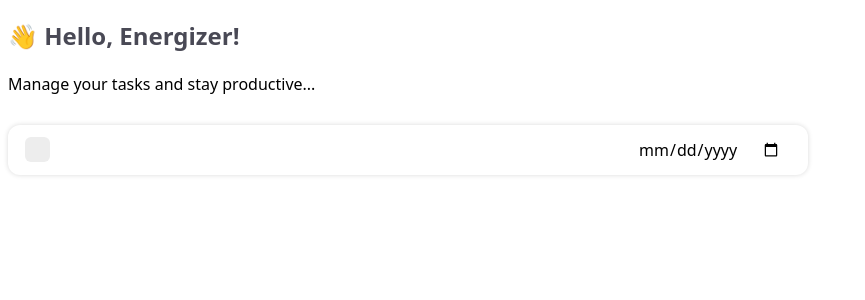
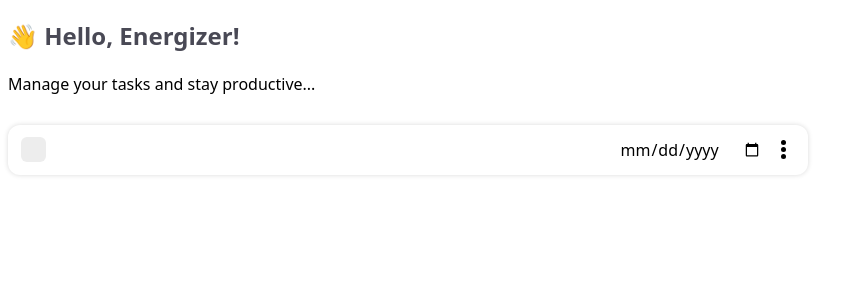
Before and after one commit to AgnieszkaPisarek/ToDoApp, a Vue app in the folder Frontend/: page / in a window 1280 px wide. Shown: the top 300 px of the page, without its empty margins (0-865 px from the left). Built offline with nearby package versions, Linux system fonts and the light colour scheme; the HTML template or start-up script is replaced by a standard one.

Commit message:
options Button with a badly located pop-up window

```diff
--- a/Frontend/src/components/OptionsMenu.vue
+++ b/Frontend/src/components/OptionsMenu.vue
@@ -1,11 +1,49 @@
 <script setup lang="ts">
-
+function fun() {
+  const optionsMenu = document.getElementById('options-menu')
+  if (optionsMenu) {
+    optionsMenu.classList.add('style')
+  }
+}
 </script>
 
 <template>
+  <div class="container">
+    <div class="menu-sign" @click="fun()">
+      <div class="dot"></div>
+      <div class="dot"></div>
+      <div class="dot"></div>
+    </div>
+  </div>
 
+  <div class="options-menu" id="options-menu"></div>
 </template>
 
 <style scoped>
+.container {
+  display: grid;
+  place-items: center;
+}
 
+.style {
+  position: absolute;
+  width: 200px;
+  height: 300px;
+  background-color: #ffffff;
+  border-radius: 12px;
+  border: 1px solid #ccc;
+}
+
+.dot {
+  width: 5px;
+  height: 5px;
+  border-radius: 50%;
+  background-color: black;
+  margin: 2px;
+}
+
+.menu-sign {
+  cursor: pointer;
+  position: relative;
+}
 </style>
--- a/Frontend/src/components/Task.vue
+++ b/Frontend/src/components/Task.vue
@@ -1,5 +1,6 @@
 <script setup lang="ts">
 import { ref } from 'vue'
+import OptionsMenu from '@/components/OptionsMenu.vue'
 const input = ref('')
 const handleClick = () => {}
 </script>
@@ -9,7 +10,8 @@ const handleClick = () => {}
     <div class="task-container">
       <button class="checkButton" @click="handleClick"></button>
       <input class="thingToDo" type="text" v-model="input" />
-      <input class="date" type="date">
+      <input class="date" type="date" />
+      <OptionsMenu />
     </div>
   </section>
 </template>
```
Also changed, not shown: Frontend/src/App.vue (+2 -5 lines).
